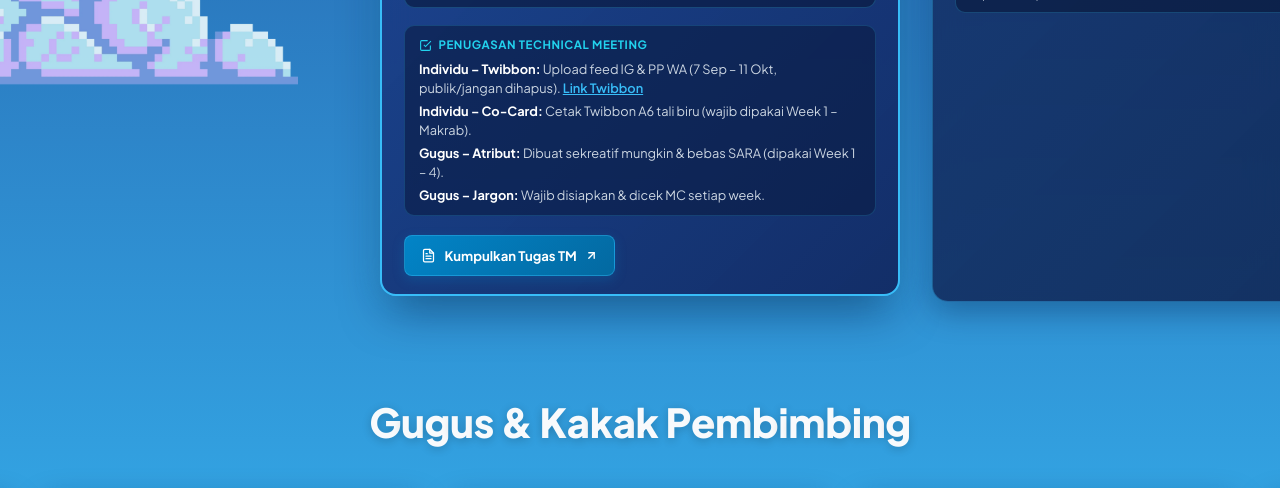
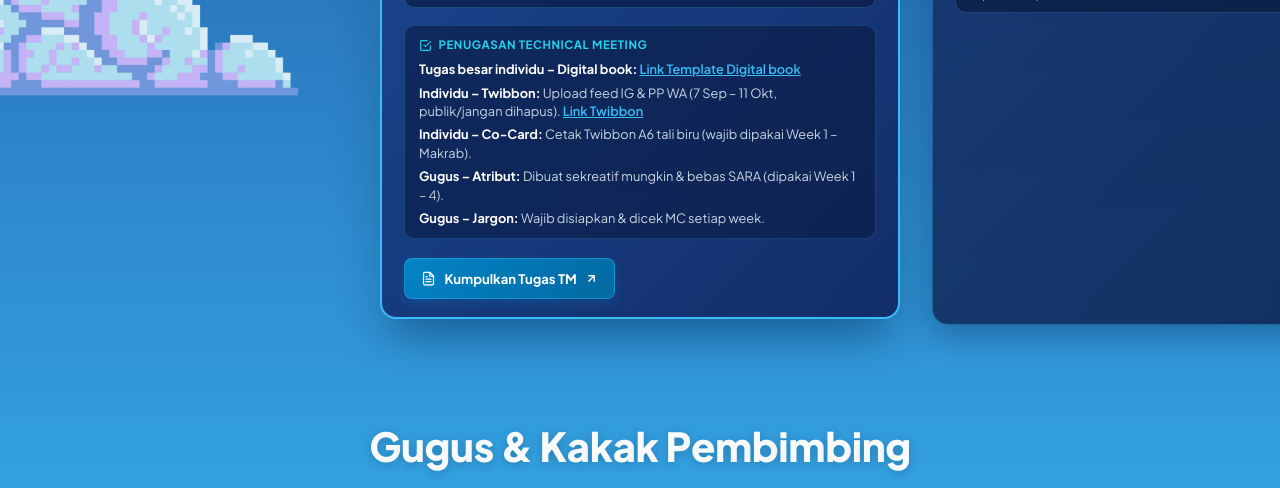
Before and after one commit to ImamWahyudiz/INFONIC_2026, a website built with Vite: page index.html in a window 1280 px wide. Shown: the part 2698-3186 px from the top of the page. Built offline with nearby package versions, Linux system fonts and the light colour scheme.

Commit message:
technical meeting

```diff
--- a/src/components/timeline.html
+++ b/src/components/timeline.html
@@ -94,6 +94,7 @@
               <span>Penugasan Technical Meeting</span>
             </div>
             <ul class="ct-list">
+              <li class="ct-item"><strong>Tugas besar individu &ndash; Digital book:</strong> <a href="https://docs.google.com/document/d/1Nd322D5LSWxec9v8kYinONkmw_25zyBj/edit?usp=drive_link" target="_blank" rel="noopener noreferrer">Link Template Digital book</a></li>
               <li class="ct-item"><strong>Individu &ndash; Twibbon:</strong> Upload feed IG &amp; PP WA (7 Sep &ndash; 11 Okt, publik/jangan dihapus). <a href="https://twb.nz/infonic2026" target="_blank" rel="noopener noreferrer">Link Twibbon</a></li>
               <li class="ct-item"><strong>Individu &ndash; Co-Card:</strong> Cetak Twibbon A6 tali biru (wajib dipakai Week 1 &ndash; Makrab).</li>
               <li class="ct-item"><strong>Gugus &ndash; Atribut:</strong> Dibuat sekreatif mungkin &amp; bebas SARA (dipakai Week 1 &ndash; 4).</li>
@@ -279,6 +280,7 @@
                   <span>Penugasan Technical Meeting</span>
                 </div>
                 <ul class="ct-list">
+                  <li class="ct-item"><strong>Tugas besar individu &ndash; Digital book:</strong> <a href="https://docs.google.com/document/d/1Nd322D5LSWxec9v8kYinONkmw_25zyBj/edit?usp=drive_link" target="_blank" rel="noopener noreferrer">Link Template Digital book</a></li>
                   <li class="ct-item"><strong>Individu &ndash; Twibbon:</strong> Upload feed IG &amp; PP WA (7 Sep &ndash; 11 Okt, publik/jangan dihapus). <a href="https://twb.nz/infonic2026" target="_blank" rel="noopener noreferrer">Link Twibbon</a></li>
                   <li class="ct-item"><strong>Individu &ndash; Co-Card:</strong> Cetak Twibbon A6 tali biru (wajib dipakai Week 1 &ndash; Makrab).</li>
                   <li class="ct-item"><strong>Gugus &ndash; Atribut:</strong> Dibuat sekreatif mungkin &amp; bebas SARA (dipakai Week 1 &ndash; 4).</li>
```
